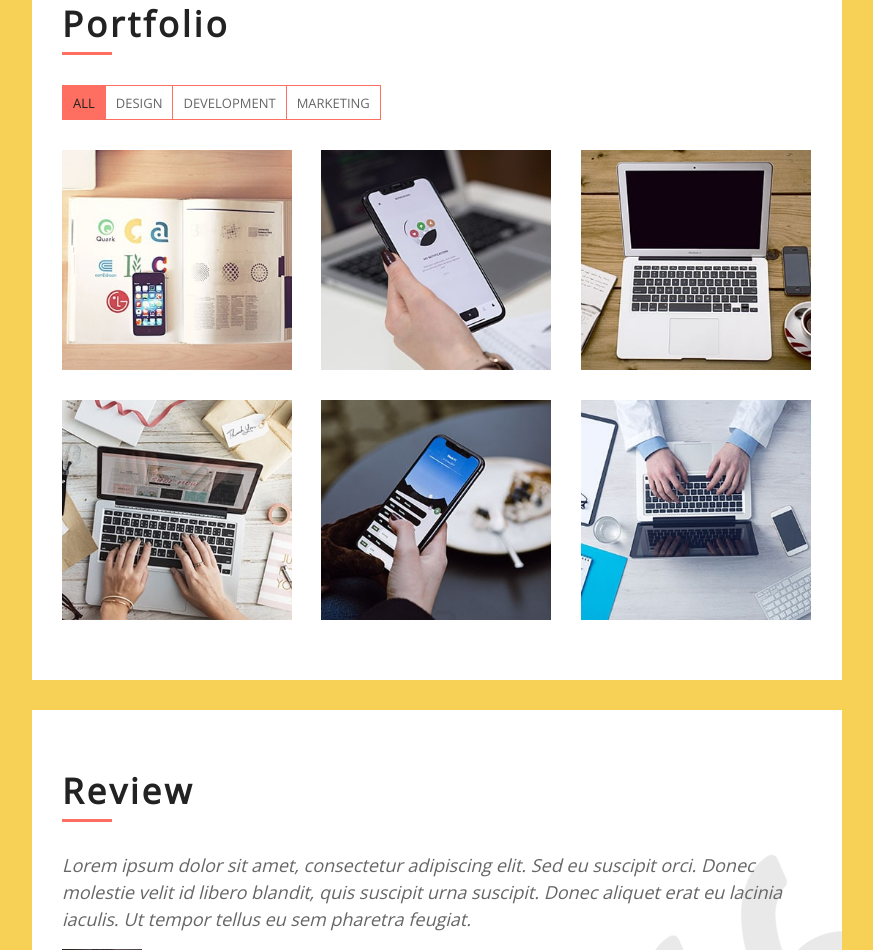
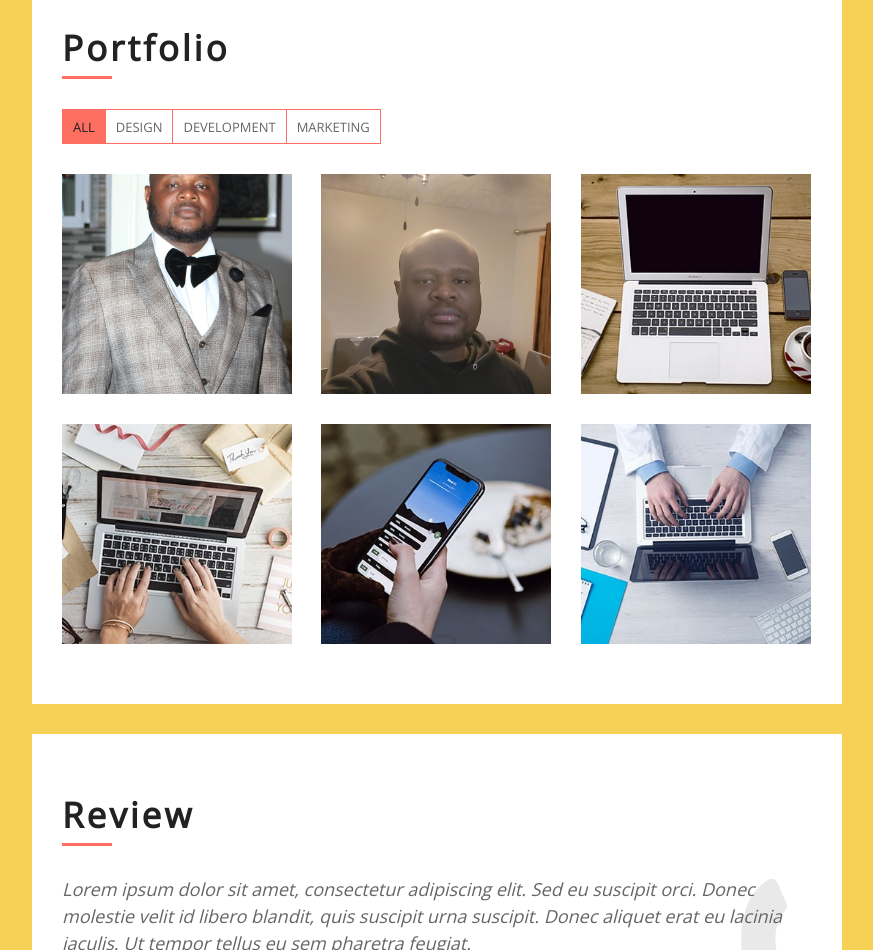
Before and after one commit to kapedo24/resume, a plain HTML site: page index.html in a window 1280 px wide. Shown: the part 2753-3703 px from the top of the page, without its empty margins (368-1241 px from the left). Drawn offline with nearby package versions, Linux system fonts and the light colour scheme.

Commit message:
change porfolio

```diff
--- a/index.html
+++ b/index.html
@@ -78,7 +78,7 @@
                 </div>
                 <!-- Header End -->
 
-                <!-- Large Button Start -->
+                <!-- Large Button Start -->libs
                 <div class="large-btn">
                     <div class="content-inner">
                         <a class="btn" href="#"><i class="fa fa-download"></i>Resume</a>
@@ -290,8 +290,8 @@
                             <div class="col-lg-4 col-md-6 portfolio-item web-des">
                                 <div class="portfolio-wrap">
                                     <figure>
-                                        <img src="img/portfolio-1.jpg" class="img-fluid" alt="">
-                                        <a href="img/portfolio-1.jpg" data-lightbox="portfolio" data-title="Project Name" class="link-preview" title="Preview"><i class="fa fa-eye"></i></a>
+                                        <img src="img/kokoporfolio.jpg" class="img-fluid" alt="">
+                                        <a href="img/kokoporfolio.jpg" data-lightbox="portfolio" data-title="Project Name" class="link-preview" title="Preview"><i class="fa fa-eye"></i></a>
                                         <a href="#" class="link-details" title="More Details"><i class="fa fa-link"></i></a>
                                         <a class="portfolio-title" href="#">Project Name <span>Web Design</span></a>
                                     </figure>
@@ -301,8 +301,8 @@
                             <div class="col-lg-4 col-md-6 portfolio-item web-des">
                                 <div class="portfolio-wrap">
                                     <figure>
-                                        <img src="img/portfolio-2.jpg" class="img-fluid" alt="">
-                                        <a href="img/portfolio-2.jpg" class="link-preview" data-lightbox="portfolio" data-title="Project Name" title="Preview"><i class="fa fa-eye"></i></a>
+                                        <img src="img/kokoporfolio1.jpg" class="img-fluid" alt="">
+                                        <a href="img/kokoporfolio1.jpg" class="link-preview" data-lightbox="portfolio" data-title="Project Name" title="Preview"><i class="fa fa-eye"></i></a>
                                         <a href="#" class="link-details" title="More Details"><i class="fa fa-link"></i></a>
                                         <a class="portfolio-title" href="#">Project Name <span>Web Design</span></a>
                                     </figure>
```
Also changed, not shown: img/kokoporfolio.jpg (added), img/kokoporfolio1.jpg (added).
